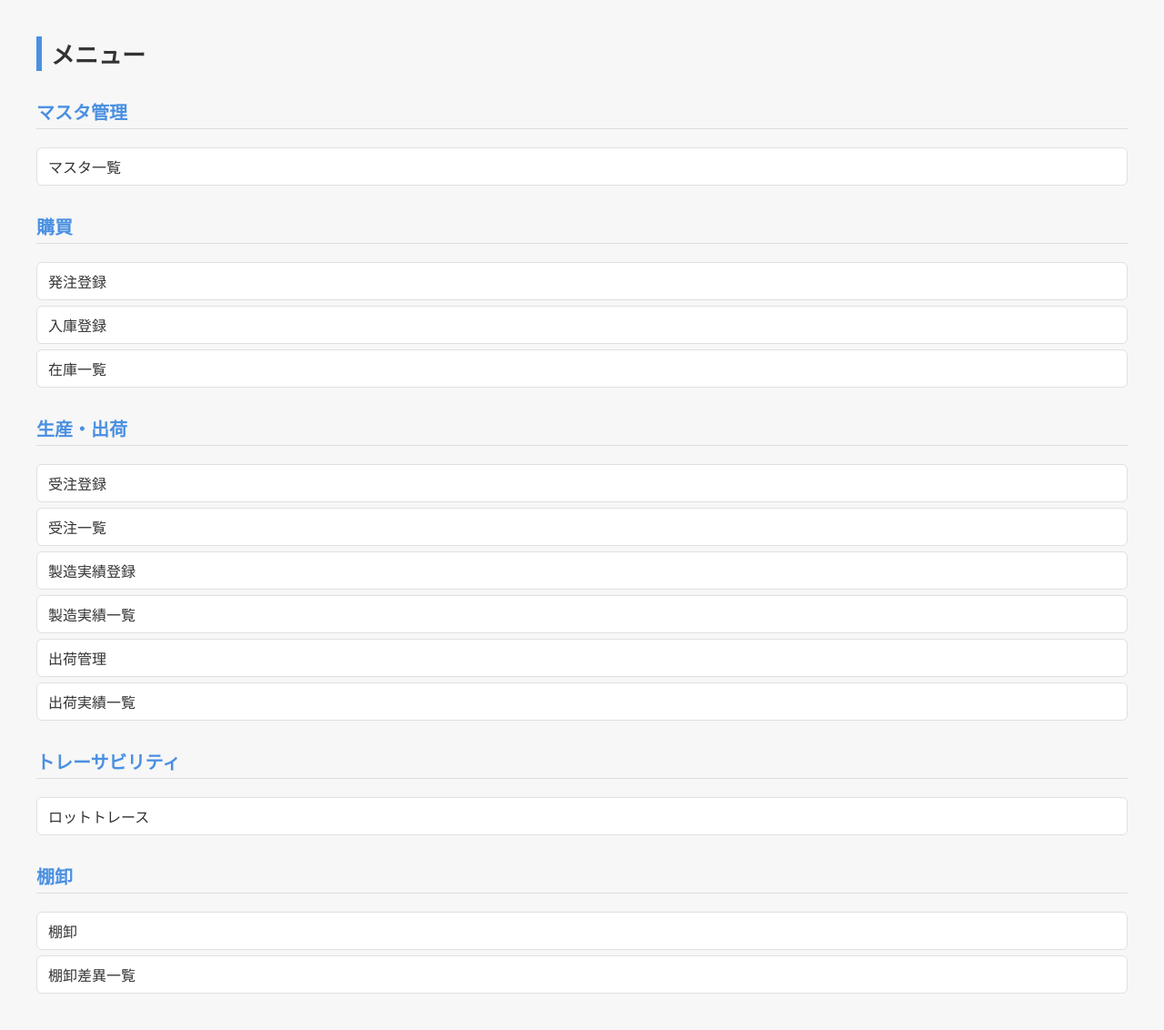
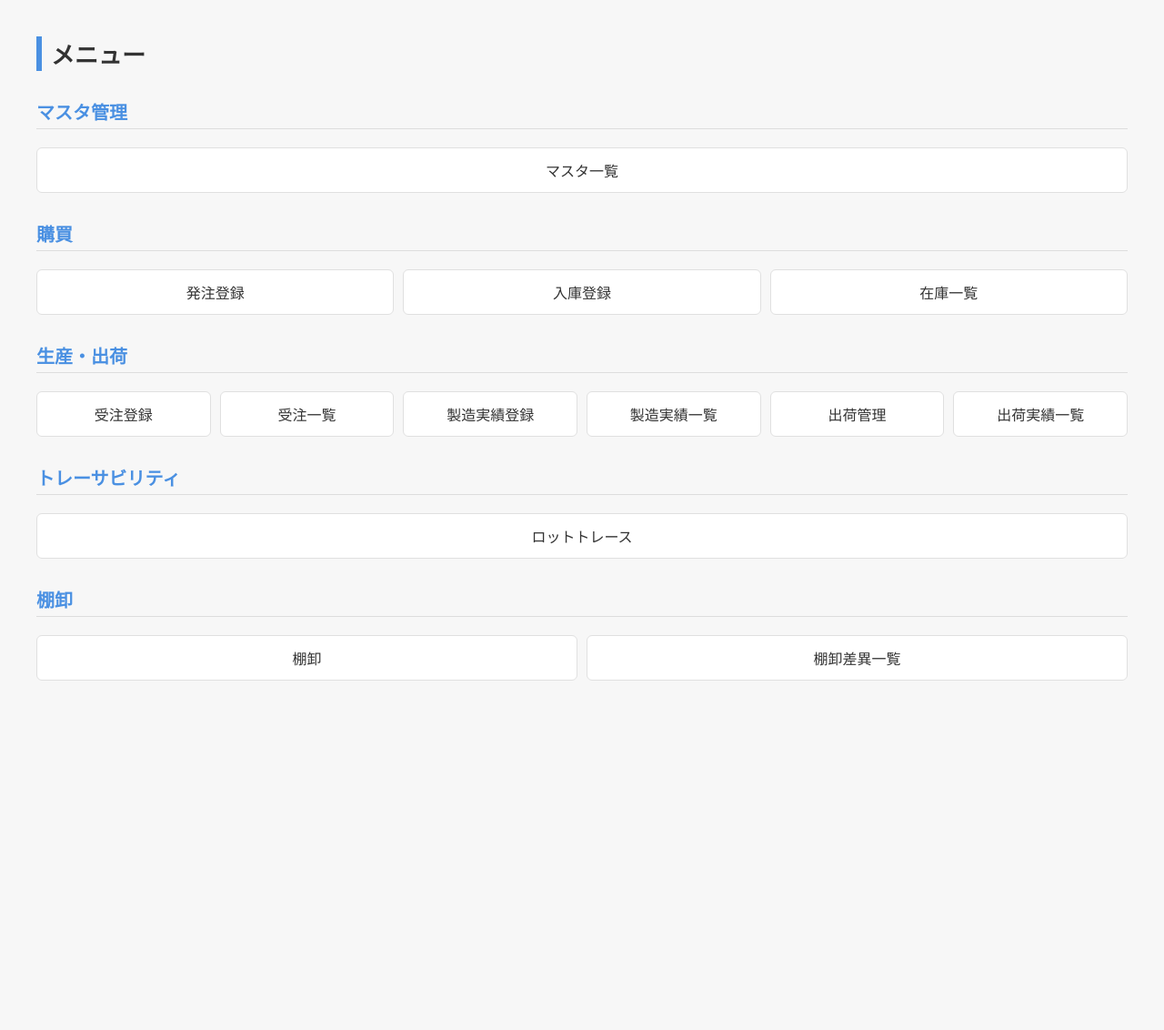
Before and after one commit to erp-mini-web/erp-mini, a Flask app: page / in a window 1280 px wide. Shown: the whole page at 91% size. After the commit the page ends 748 px from the top, so only its background shows below. Run offline with Flask 3, Linux system fonts and the light colour scheme.

Commit message:
Update menu.html

```diff
--- a/templates/menu.html
+++ b/templates/menu.html
@@ -27,25 +27,34 @@
             padding-bottom: 4px;
         }
 
-        a {
+        /* ▼ 分類ごとのボタンを横並びにする */
+        .menu-group {
+            display: grid;
+            grid-template-columns: repeat(auto-fit, minmax(160px, 1fr));
+            gap: 10px;
+            margin-top: 10px;
+            margin-bottom: 20px;
+        }
+
+        .menu-btn {
             display: block;
-            padding: 8px 12px;
-            margin: 6px 0;
+            padding: 12px;
             background: white;
             border-radius: 6px;
             text-decoration: none;
             color: #333;
             border: 1px solid #e0e0e0;
+            text-align: center;
             transition: 0.15s;
+            font-weight: 500;
         }
 
-        a:hover {
+        .menu-btn:hover {
             background: #4a90e2;
             color: white;
             border-color: #4a90e2;
         }
 
-        /* スマホ対応 */
         @media (max-width: 600px) {
             body {
                 margin: 20px;
@@ -59,33 +68,41 @@
 
 <!-- マスタ -->
 <h3>マスタ管理</h3>
-<a href="/masters">マスタ一覧</a>
+<div class="menu-group">
+    <a class="menu-btn" href="/masters">マスタ一覧</a>
+</div>
 
 <!-- 購買 -->
 <h3>購買</h3>
-<a href="/purchase">発注登録</a>
-<a href="/receipts">入庫登録</a>
-<a href="/stocks">在庫一覧</a>
+<div class="menu-group">
+    <a class="menu-btn" href="/purchase">発注登録</a>
+    <a class="menu-btn" href="/receipts">入庫登録</a>
+    <a class="menu-btn" href="/stocks">在庫一覧</a>
+</div>
 
 <!-- 受注・製造・出荷 -->
 <h3>生産・出荷</h3>
-<a href="/orders">受注登録</a>
-<a href="/orders_list">受注一覧</a>
-
-<a href="/production">製造実績登録</a>
-<a href="/production_list">製造実績一覧</a>
-
-<a href="/shipping">出荷管理</a>
-<a href="/shipping_list">出荷実績一覧</a>
+<div class="menu-group">
+    <a class="menu-btn" href="/orders">受注登録</a>
+    <a class="menu-btn" href="/orders_list">受注一覧</a>
+    <a class="menu-btn" href="/production">製造実績登録</a>
+    <a class="menu-btn" href="/production_list">製造実績一覧</a>
+    <a class="menu-btn" href="/shipping">出荷管理</a>
+    <a class="menu-btn" href="/shipping_list">出荷実績一覧</a>
+</div>
 
 <!-- トレース -->
 <h3>トレーサビリティ</h3>
-<a href="/lot_trace">ロットトレース</a>
+<div class="menu-group">
+    <a class="menu-btn" href="/lot_trace">ロットトレース</a>
+</div>
 
 <!-- 棚卸 -->
 <h3>棚卸</h3>
-<a href="/inventory">棚卸</a>
-<a href="/inventory_diff">棚卸差異一覧</a>
+<div class="menu-group">
+    <a class="menu-btn" href="/inventory">棚卸</a>
+    <a class="menu-btn" href="/inventory_diff">棚卸差異一覧</a>
+</div>
 
 </body>
 </html>
```
